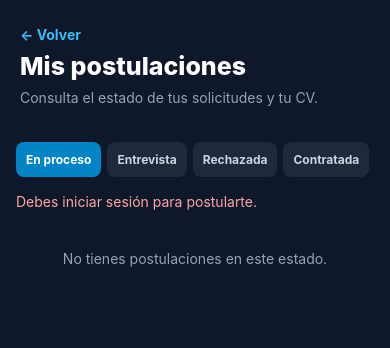
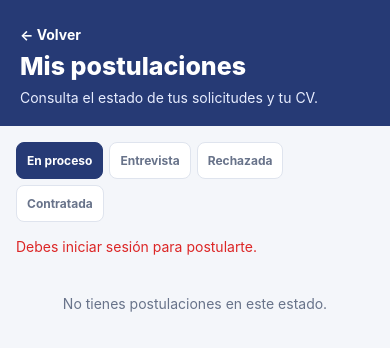
Before and after one commit to AroldoHvTz49/KADAF, a React Native app: screen /Postulaciones in a window 390 px wide. Shown: the top 348 px of the page. Built offline with nearby package versions, Linux system fonts and the light colour scheme.

Commit message:
arreglo de estilos css

```diff
--- a/App.tsx
+++ b/App.tsx
@@ -5,8 +5,6 @@ import { createNativeStackNavigator } from '@react-navigation/native-stack';
 
 import LoginScreen from './screens/LoginScreen';
 import RegisterScreen from './screens/RegisterScreen';
-import EmpresaHomeScreen from './screens/EmpresaHomeScreen';
-import CandidatoHomeScreen from './screens/CandidatoHomeScreen';
 import CandidatosHomeScreen from './screens/CandidatosHomeScreen';
 import GestionVacantesScreen from './screens/GestionVacantesScreen';
 import PanelReclutadorScreen from './screens/PanelReclutadorScreen';
@@ -31,8 +29,6 @@ export default function App() {
       <Stack.Navigator initialRouteName={pantallaInicial} screenOptions={{ headerShown: false }}>
         <Stack.Screen name="Login" component={LoginScreen} />
         <Stack.Screen name="Register" component={RegisterScreen} />
-        <Stack.Screen name="EmpresaHome" component={EmpresaHomeScreen} />
-        <Stack.Screen name="CandidatoHome" component={CandidatoHomeScreen} />
         <Stack.Screen name="Vacantes" component={CandidatosHomeScreen} />
         <Stack.Screen name="GestionVacantes" component={GestionVacantesScreen} />
         <Stack.Screen name="PanelReclutador" component={PanelReclutadorScreen}/>
--- a/screens/CandidatoHomeScreen.tsx
+++ /dev/null
@@ -1,84 +0,0 @@
-import React from 'react';
-import { StyleSheet, Text, View, TouchableOpacity } from 'react-native';
-
-export default function CandidatoHomeScreen({ navigation }: { navigation: any }) {
-  return (
-    <View style={styles.container}>
-      <View style={styles.card}>
-        <Text style={styles.badge}>🧑‍💼 MÓDULO CANDIDATO</Text>
-        <Text style={styles.title}>Vista Candidato</Text>
-        <Text style={styles.description}>
-          Bienvenido al portal de candidatos de KADAF.
-        </Text>
-
-        <TouchableOpacity
-          style={styles.button}
-          onPress={() => navigation.replace('Login')}
-        >
-          <Text style={styles.buttonText}>Cerrar Sesión</Text>
-        </TouchableOpacity>
-
-        <TouchableOpacity
-          style={styles.button}
-          onPress={() => navigation.navigate('Vacantes')}
-        >
-          <Text style={styles.buttonText}>Ver vacantes disponibles</Text>
-        </TouchableOpacity>
-      </View>
-    </View>
-  );
-}
-
-const styles = StyleSheet.create({
-  container: {
-    flex: 1,
-    backgroundColor: '#0F172A',
-    justifyContent: 'center',
-    alignItems: 'center',
-    padding: 24,
-  },
-  card: {
-    backgroundColor: '#1E293B',
-    borderRadius: 16,
-    padding: 28,
-    width: '100%',
-    maxWidth: 400,
-    alignItems: 'center',
-    borderWidth: 1,
-    borderColor: '#38BDF8',
-  },
-  badge: {
-    color: '#38BDF8',
-    fontSize: 12,
-    fontWeight: '800',
-    letterSpacing: 1.5,
-    marginBottom: 8,
-  },
-  title: {
-    fontSize: 32,
-    fontWeight: '900',
-    color: '#F8FAFC',
-    marginBottom: 12,
-    textAlign: 'center',
-  },
-  description: {
-    fontSize: 14,
-    color: '#94A3B8',
-    textAlign: 'center',
-    lineHeight: 20,
-    marginBottom: 24,
-  },
-  button: {
-    backgroundColor: '#0284C7',
-    paddingVertical: 12,
-    paddingHorizontal: 24,
-    borderRadius: 10,
-    width: '100%',
-    alignItems: 'center',
-  },
-  buttonText: {
-    color: '#FFFFFF',
-    fontWeight: '700',
-    fontSize: 14,
-  },
-});
--- a/screens/EmpresaHomeScreen.tsx
+++ /dev/null
@@ -1,84 +0,0 @@
-import React from 'react';
-import { StyleSheet, Text, View, TouchableOpacity } from 'react-native';
-
-export default function EmpresaHomeScreen({ navigation }: { navigation: any }) {
-  return (
-    <View style={styles.container}>
-      <View style={styles.card}>
-        <Text style={styles.badge}>🏢 MÓDULO EMPRESA</Text>
-        <Text style={styles.title}>Vista Empresa</Text>
-        <Text style={styles.description}>
-          Bienvenido al panel de administración de KADAF.
-        </Text>
-        <TouchableOpacity
-          style={styles.button}
-          onPress={() => navigation.replace('Login')}
-        >
-          <Text style={styles.buttonText}>Cerrar Sesión</Text>
-        </TouchableOpacity>
-
-        <TouchableOpacity
-          style={styles.button}
-          onPress={() => navigation.navigate('GestionVacantes')}
-        >
-          <Text style={styles.buttonText}>Gestionar Vacantes</Text>
-        </TouchableOpacity>
-
-      </View>
-    </View>
-  );
-}
-
-const styles = StyleSheet.create({
-  container: {
-    flex: 1,
-    backgroundColor: '#0F172A',
-    justifyContent: 'center',
-    alignItems: 'center',
-    padding: 24,
-  },
-  card: {
-    backgroundColor: '#1E293B',
-    borderRadius: 16,
-    padding: 28,
-    width: '100%',
-    maxWidth: 400,
-    alignItems: 'center',
-    borderWidth: 1,
-    borderColor: '#38BDF8',
-  },
-  badge: {
-    color: '#38BDF8',
-    fontSize: 12,
-    fontWeight: '800',
-    letterSpacing: 1.5,
-    marginBottom: 8,
-  },
-  title: {
-    fontSize: 32,
-    fontWeight: '900',
-    color: '#F8FAFC',
-    marginBottom: 12,
-    textAlign: 'center',
-  },
-  description: {
-    fontSize: 14,
-    color: '#94A3B8',
-    textAlign: 'center',
-    lineHeight: 20,
-    marginBottom: 24,
-  },
-  button: {
-    backgroundColor: '#0284C7',
-    paddingVertical: 12,
-    paddingHorizontal: 24,
-    borderRadius: 10,
-    width: '100%',
-    alignItems: 'center',
-  },
-  buttonText: {
-    color: '#FFFFFF',
-    fontWeight: '700',
-    fontSize: 14,
-  },
-});
--- a/screens/LoginScreen.tsx
+++ b/screens/LoginScreen.tsx
@@ -1,5 +1,4 @@
 import React, { useState } from 'react';
-
 import {
   StyleSheet,
   Text,
--- a/screens/PanelReclutadorScreen.tsx
+++ b/screens/PanelReclutadorScreen.tsx
@@ -86,12 +86,38 @@ export default function Reclutador({ navigation }: { navigation: any }) {
 
   const maximo = Math.max(1, ...datosMensuales.map(x => Math.max(x.vacantes, x.candidatos)));
 
+  //funcion de cerrar sesion
+  const cerrarSesion = async () => {
+  const { error } = await supabase.auth.signOut();
+
+  if (error) {
+    alert('No se pudo cerrar sesión: ' + error.message);
+    return;
+  }
+
+  if (typeof localStorage !== 'undefined') {
+    localStorage.removeItem('kadaf_rol');
+  }
+
+  navigation.reset({
+    index: 0,
+    routes: [{ name: 'Login' }]
+  });
+};
+
+
   return (
     <SafeAreaView style={styles.pantalla}>
       {seccionActiva === 'Inicio' ?(
       <ScrollView contentContainerStyle={styles.contenido}>
         <Text style={styles.logo}>KADAF</Text>
-        <Text style={styles.titulo}>Panel de reclutador</Text>
+         <View style={styles.encabezadoFila}>
+            <Text style={styles.titulo}>Panel de reclutador</Text>
+
+            <Pressable style={styles.botonCerrarSesion} onPress={cerrarSesion}>
+              <Text style={styles.textoCerrarSesion}>Cerrar sesión</Text>
+            </Pressable>
+        </View>
 
         <View style={styles.tarjetas}>
           {[
@@ -165,7 +191,7 @@ export default function Reclutador({ navigation }: { navigation: any }) {
 
       {/* Menú fijo al final de la pantalla */}
       <View style={styles.menu}>
-        {['Inicio', 'Vacantes', 'Postulaciones', 'Perfil'].map(nombre => (
+        {['Inicio', 'Vacantes', 'Postulaciones'].map(nombre => (
           <Pressable key={nombre} onPress={() => setSeccionActiva(nombre)} style={styles.opcion}>
             <Text style={[styles.opcionMenu, seccionActiva === nombre && styles.activo]}>
               {nombre}
@@ -189,16 +215,24 @@ const styles = StyleSheet.create({
   },
 
   // Encabezado
+  encabezadoFila: {
+  flexDirection: 'row',
+  justifyContent: 'space-between',
+  alignItems: 'center',
+  marginVertical: 12,
+  gap: 10
+},
   logo: {
     fontSize: 26,
     fontWeight: 'bold',
     color: '#2563EB',
   },
   titulo: {
+    flexShrink: 1,
     fontSize: 21,
     fontWeight: 'bold',
+    //marginVertical: 12,
     color: '#172033',
-    marginVertical: 12,
   },
 
   // Tarjetas de estadísticas
@@ -301,28 +335,46 @@ const styles = StyleSheet.create({
     marginTop: 8,
   },
 
-  // Menú inferior
+  // Menú inferior el de los navs
   menu: {
     flexDirection: 'row',
     justifyContent: 'space-around',
     alignItems: 'center',
     paddingVertical: 16,
     paddingHorizontal: 8,
-    backgroundColor: '#FFF',
+    backgroundColor: '#263A75',
     borderTopWidth: 1,
-    borderTopColor: '#E5E7EB',
+    borderTopColor: '#263A75',
   },
   opcion: {
     flex: 1,
     alignItems: 'center',
-    paddingVertical: 4,
+    paddingVertical: 10,
+    marginHorizontal: 4,
+    borderRadius: 8,
   },
   opcionMenu: {
     fontSize: 12,
-    color: '#667085',
+    color: '#DCE6F1',
   },
   activo: {
-    color: '#2563EB',
+    color: '#FFFFFF',
     fontWeight: 'bold',
   },
+
+  botonCerrarSesion: {
+  backgroundColor: '#FFFFFF',
+  borderWidth: 1,
+  borderColor: '#DC2626',
+  paddingHorizontal: 12,
+  paddingVertical: 9,
+  borderRadius: 8,
+  alignItems: 'center'
+},
+
+textoCerrarSesion: {
+  color: '#DC2626',
+  fontWeight: 'bold',
+  fontSize: 12
+},
 });
--- a/screens/PostulacionesScreen.tsx
+++ b/screens/PostulacionesScreen.tsx
@@ -127,26 +127,140 @@ export default function PostulacionesScreen({ navigation, route }: { navigation:
 }
 
 const styles = StyleSheet.create({
-  pantalla: { flex: 1, backgroundColor: '#0F172A' },
-  encabezado: { padding: 20, paddingTop: 26, gap: 8 },
-  volver: { color: '#38BDF8', fontWeight: '700' },
-  titulo: { color: 'white', fontSize: 25, fontWeight: '800' },
-  subtitulo: { color: '#94A3B8' },
-  seccion: { backgroundColor: '#1E293B', padding: 16, marginHorizontal: 16, borderRadius: 12 },
-  texto: { color: 'white', marginBottom: 10 },
-  boton: { backgroundColor: '#0284C7', padding: 14, borderRadius: 9, alignItems: 'center' },
-  botonTexto: { color: 'white', fontWeight: 'bold' },
-  estados: { flexDirection: 'row', flexWrap: 'wrap', gap: 6, padding: 16 },
-  pestana: { backgroundColor: '#1E293B', borderRadius: 8, paddingHorizontal: 10, paddingVertical: 10 },
-  activa: { backgroundColor: '#0284C7' },
-  pestanaTexto: { color: '#CBD5E1', fontSize: 12, fontWeight: '700' },
-  activaTexto: { color: 'white' },
-  lista: { paddingHorizontal: 16, paddingBottom: 32, gap: 12 },
-  tarjeta: { backgroundColor: '#1E293B', borderRadius: 12, padding: 16, gap: 7 },
-  nombre: { color: 'white', fontSize: 16, fontWeight: '700' },
-  dato: { color: '#CBD5E1' },
-  botonPDF: { borderRadius: 8, padding: 10, marginTop: 6, backgroundColor: '#334155', alignSelf: 'flex-start' },
-  botonPDFTexto: { color: '#38BDF8', fontWeight: '700' },
-  error: { color: '#FCA5A5', paddingHorizontal: 16, marginBottom: 10 },
-  vacio: { color: '#94A3B8', textAlign: 'center', marginTop: 30 },
+  pantalla: {
+    flex: 1,
+    backgroundColor: '#F4F6FA'
+  },
+
+  encabezado: {
+    backgroundColor: '#263A75',
+    padding: 20,
+    paddingTop: 26,
+    gap: 8
+  },
+
+  volver: {
+    color: '#FFFFFF',
+    fontWeight: '700'
+  },
+
+  titulo: {
+    color: '#FFFFFF',
+    fontSize: 25,
+    fontWeight: '800'
+  },
+
+  subtitulo: {
+    color: '#E8EDFF'
+  },
+
+  seccion: {
+    backgroundColor: '#FFFFFF',
+    padding: 16,
+    marginHorizontal: 16,
+    marginTop: 16,
+    borderRadius: 12,
+    borderWidth: 1,
+    borderColor: '#DFE4EE'
+  },
+
+  texto: {
+    color: '#20283B',
+    marginBottom: 10,
+    fontWeight: '600'
+  },
+
+  boton: {
+    backgroundColor: '#263A75',
+    padding: 14,
+    borderRadius: 9,
+    alignItems: 'center'
+  },
+
+  botonTexto: {
+    color: '#FFFFFF',
+    fontWeight: 'bold',
+    textAlign: 'center'
+  },
+
+  estados: {
+    flexDirection: 'row',
+    flexWrap: 'wrap',
+    gap: 6,
+    padding: 16
+  },
+
+  pestana: {
+    backgroundColor: '#FFFFFF',
+    borderRadius: 8,
+    paddingHorizontal: 10,
+    paddingVertical: 10,
+    borderWidth: 1,
+    borderColor: '#DFE4EE'
+  },
+
+  activa: {
+    backgroundColor: '#263A75',
+    borderColor: '#263A75'
+  },
+
+  pestanaTexto: {
+    color: '#68738A',
+    fontSize: 12,
+    fontWeight: '700'
+  },
+
+  activaTexto: {
+    color: '#FFFFFF'
+  },
+
+  lista: {
+    paddingHorizontal: 16,
+    paddingBottom: 32,
+    gap: 12
+  },
+
+  tarjeta: {
+    backgroundColor: '#FFFFFF',
+    borderRadius: 12,
+    padding: 16,
+    gap: 7,
+    borderWidth: 1,
+    borderColor: '#DFE4EE'
+  },
+
+  nombre: {
+    color: '#20283B',
+    fontSize: 16,
+    fontWeight: '700'
+  },
+
+  dato: {
+    color: '#68738A'
+  },
+
+  botonPDF: {
+    borderRadius: 8,
+    padding: 10,
+    marginTop: 6,
+    backgroundColor: '#E8EDFF',
+    alignSelf: 'flex-start'
+  },
+
+  botonPDFTexto: {
+    color: '#263A75',
+    fontWeight: '700'
+  },
+
+  error: {
+    color: '#DC2626',
+    paddingHorizontal: 16,
+    marginBottom: 10
+  },
+
+  vacio: {
+    color: '#68738A',
+    textAlign: 'center',
+    marginTop: 30
+  }
 });
```
Also changed, not shown: screens/CandidatosHomeScreen.tsx (+31 -31 lines), screens/GestionVacantesScreen.tsx (+5 -29 lines).
